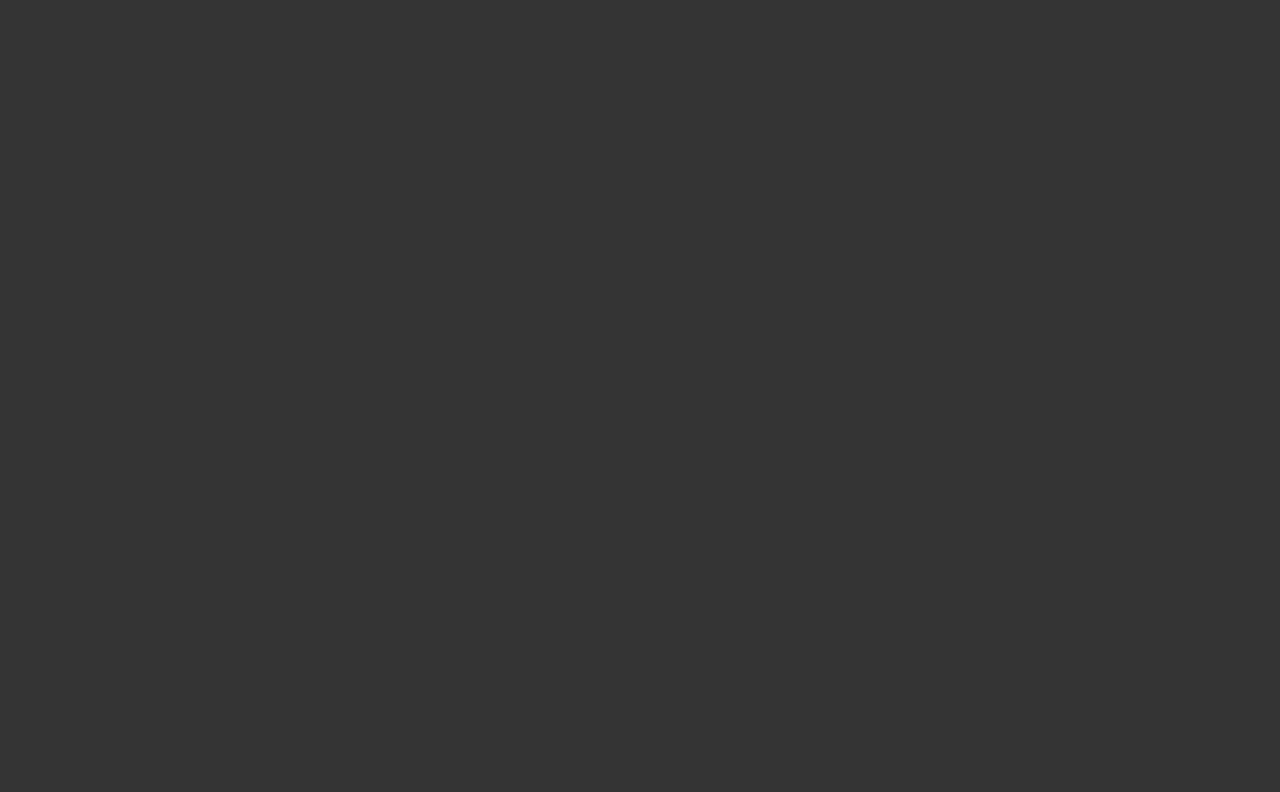
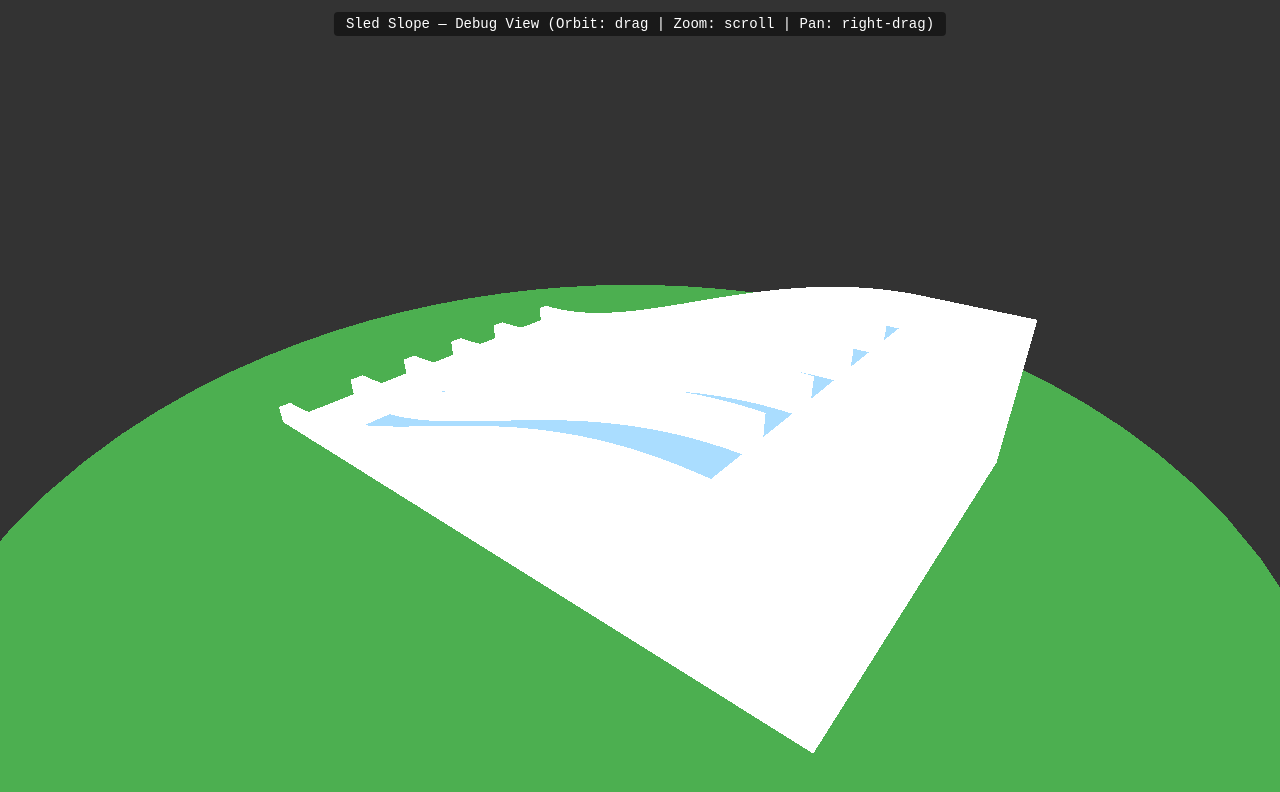
Before and after one commit to JCoji/GraphicsCapstone, a website built with Vite: page src/index.html in a window 1280 px wide. Built offline with nearby package versions, Linux system fonts and the light colour scheme; animation ran at ten frames a second.

Commit message:
Jc/import slope (#25)
* Add slope .obj

* Load objects onto screen

* Camera orbit controls (for dev purposes)

* Fixed backface culling

* Improved object files + changed slope to white

* Move .obj loading to its own file

* Load a temp ground geometry

```diff
--- a/src/index.html
+++ b/src/index.html
@@ -11,7 +11,22 @@
             margin: 0;
             overflow: hidden;
         }
+        #debug-label {
+            position: fixed;
+            top: 12px;
+            left: 50%;
+            transform: translateX(-50%);
+            color: white;
+            font-family: monospace;
+            font-size: 14px;
+            background: rgba(0,0,0,0.5);
+            padding: 4px 12px;
+            border-radius: 4px;
+            pointer-events: none;
+            z-index: 10;
+        }
     </style>
+    <div id="debug-label">Sled Slope — Debug View (Orbit: drag | Zoom: scroll | Pan: right-drag)</div>
     <script type="module" src="./script.ts"></script>
 </body>
 </html>
--- /dev/null
+++ b/src/loadObjects.ts
@@ -0,0 +1,46 @@
+import * as THREE from 'three';
+import { OBJLoader } from 'three/examples/jsm/loaders/OBJLoader.js';
+
+const loader = new OBJLoader();
+
+const applyBasicMaterial = (obj: THREE.Group, color: number) => {
+    obj.traverse((child) => {
+        if ((child as THREE.Mesh).isMesh) {
+            (child as THREE.Mesh).material = new THREE.MeshBasicMaterial({ color, side: THREE.DoubleSide });
+        }
+    });
+};
+
+const addGround = (scene: THREE.Scene) => {
+    const geometry = new THREE.CircleGeometry(30, 64);
+    const material = new THREE.MeshBasicMaterial({ color: 0x4caf50, side: THREE.DoubleSide });
+    const ground = new THREE.Mesh(geometry, material);
+    ground.rotation.x = -Math.PI / 2;
+    ground.position.set(10, -1, 11);
+    scene.add(ground);
+};
+
+export const loadObjects = (scene: THREE.Scene) => {
+    addGround(scene);
+    loader.load(
+        '/sled_slope_structure.obj',
+        (obj) => {
+            applyBasicMaterial(obj, 0xffffff);
+            scene.add(obj);
+            console.log('structure loaded', obj);
+        },
+        undefined,
+        (err) => console.error('Failed to load structure:', err)
+    );
+
+    loader.load(
+        '/sled_slope_ice.obj',
+        (obj) => {
+            applyBasicMaterial(obj, 0xaaddff);
+            scene.add(obj);
+            console.log('ice loaded', obj);
+        },
+        undefined,
+        (err) => console.error('Failed to load ice:', err)
+    );
+};
--- a/src/script.ts
+++ b/src/script.ts
@@ -1,10 +1,39 @@
 import * as THREE from 'three';
+import { OrbitControls } from 'three/examples/jsm/controls/OrbitControls.js';
 import { init, handleResize, createAndRenderScene } from './utils';
+import { loadObjects } from './loadObjects';
 
 window.addEventListener('load', () => {
     const { camera, renderer } = init();
     window.addEventListener('resize', () => handleResize(camera, renderer));
     const scene = createAndRenderScene(renderer, camera);
     scene.background = new THREE.Color(0x333333);
-    renderer.render(scene, camera);
+
+    // Position camera to view full slope (X:0-21, Y:0-8, Z:-5.5 to 28)
+    camera.position.set(35, 20, -10);
+    camera.lookAt(10, 3, 10);
+    camera.near = 0.1;
+    camera.far = 1000;
+    camera.fov = 60;
+    camera.aspect = window.innerWidth / window.innerHeight;
+    camera.updateProjectionMatrix();
+
+    const ambientLight = new THREE.AmbientLight(0xffffff, 0.5);
+    scene.add(ambientLight);
+    const dirLight = new THREE.DirectionalLight(0xffffff, 1.0);
+    dirLight.position.set(10, 20, -10);
+    scene.add(dirLight);
+
+    const controls = new OrbitControls(camera, renderer.domElement);
+    controls.target.set(10, 3, 10);
+    controls.update();
+
+    const animate = () => {
+        requestAnimationFrame(animate);
+        controls.update();
+        renderer.render(scene, camera);
+    };
+    animate();
+
+    loadObjects(scene);
 });
--- a/vite.config.ts
+++ b/vite.config.ts
@@ -2,6 +2,7 @@ import { defineConfig } from 'vite'
 
 export default defineConfig({
   root: 'src',
+  publicDir: '../public',
   build: {
     outDir: '../dist'
   }
```
Also changed, not shown: public/sled_slope_ice.obj (added), public/sled_slope_structure.obj (added).
